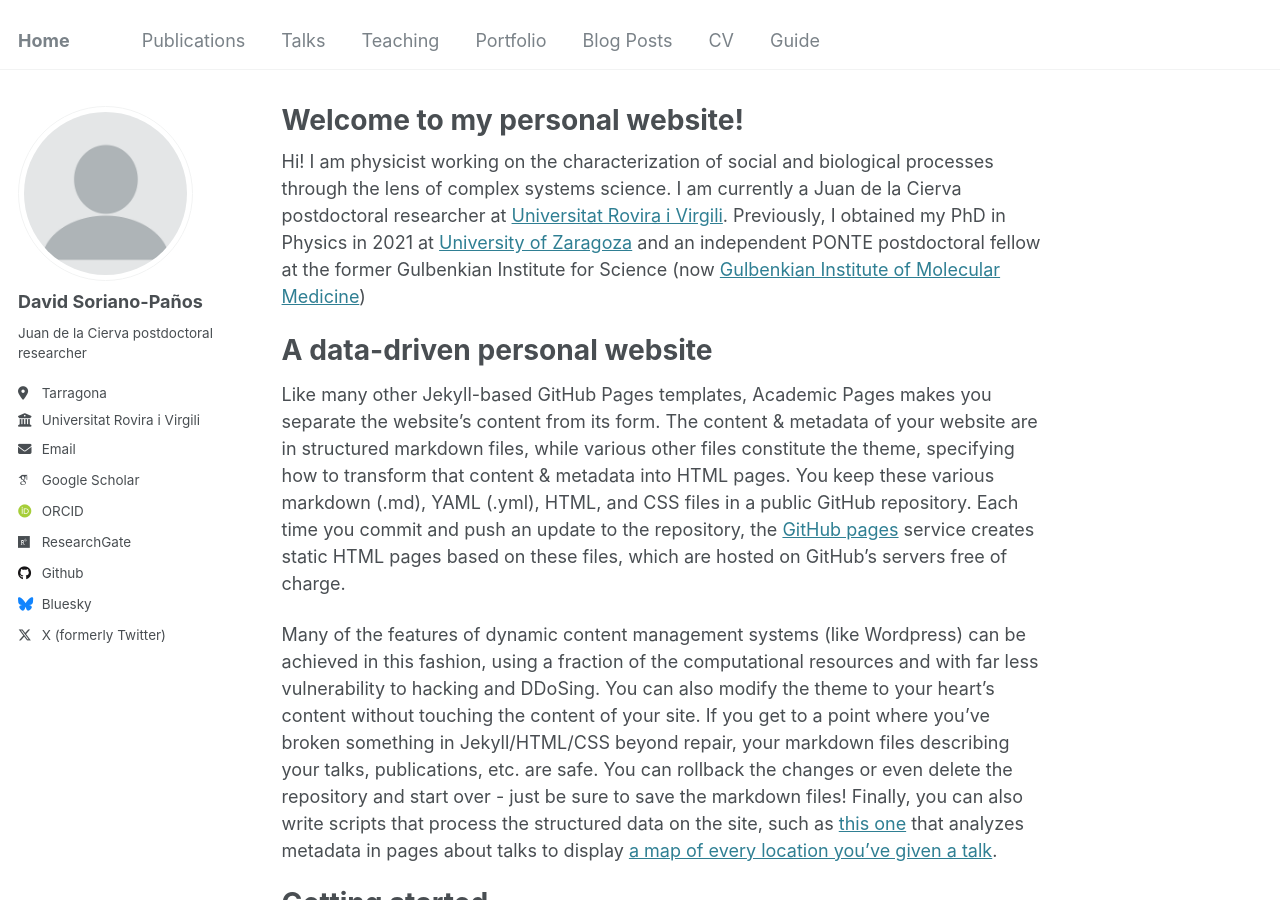
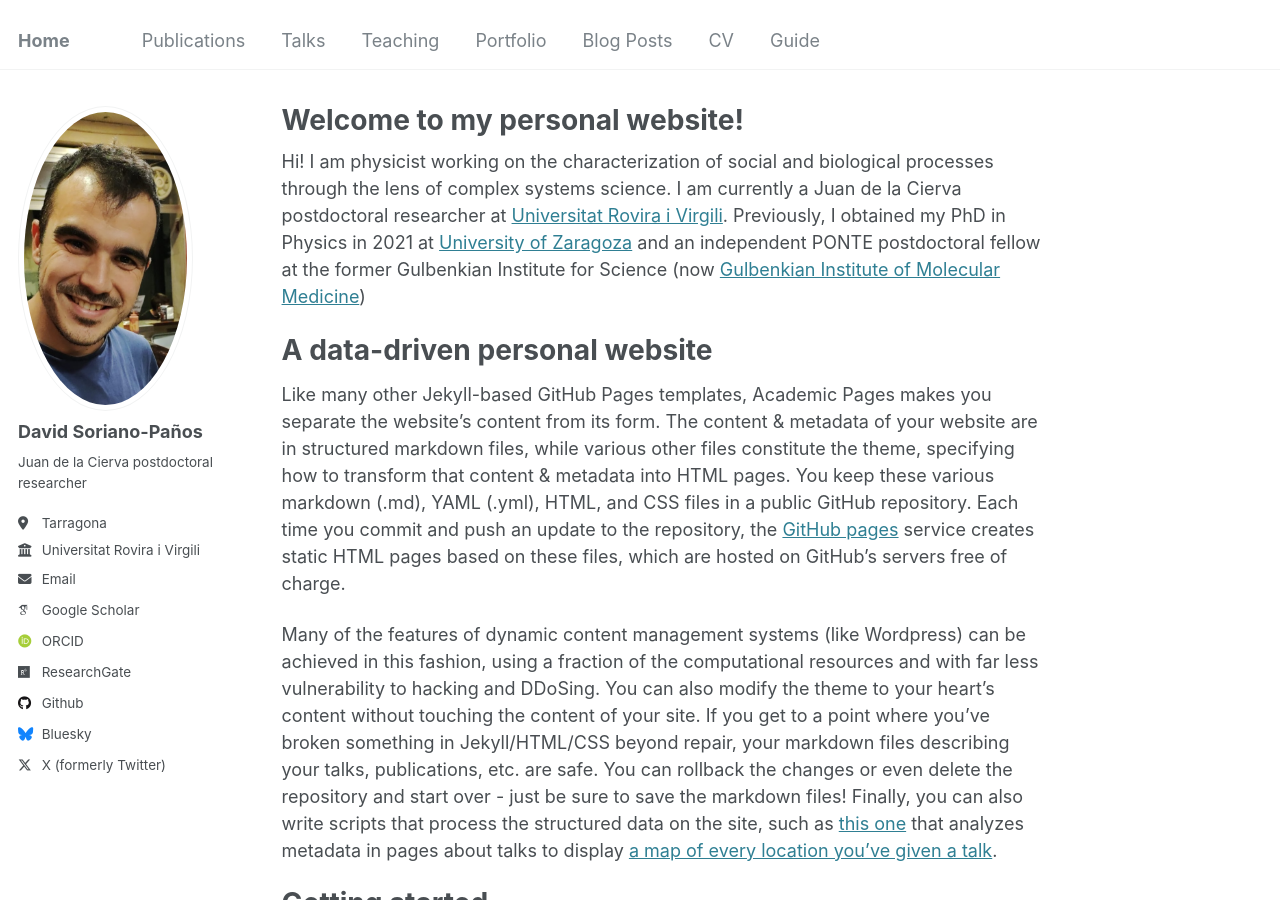
Before and after one commit to sorianopanos/sorianopanos.github.io, a Jekyll site: the page built from _pages/about.md, in a window 1280 px wide and 900 px high. Built offline with Jekyll 4.4.1, drawn with Linux system fonts in a browser that asks for light colours; some web fonts are replaced.

Commit message:
Update _config.yml

```diff
--- a/_config.yml
+++ b/_config.yml
@@ -21,7 +21,7 @@ repository               : "sorianopanos/sorianopanos.github.io"
 #               Additional customization can be done by editing /_includes/author-profile.html
 author:
   # Biographic information
-  avatar           : "profile.png"
+  avatar           : "profile_DSP.png"
   name             : "David Soriano-Paños"
   pronouns         :
   bio              : "Juan de la Cierva postdoctoral researcher"
```
